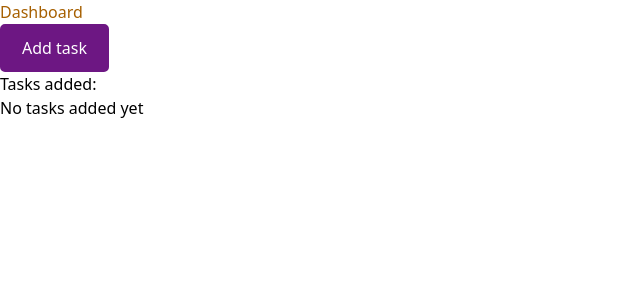
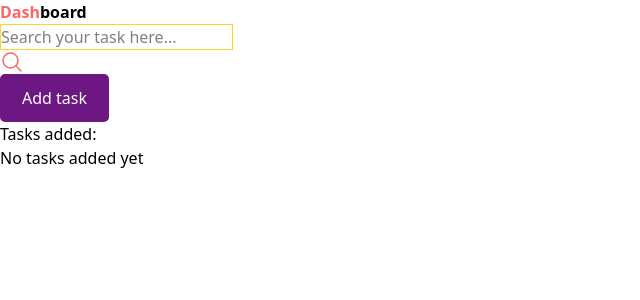
Before and after one commit to karinatuyuc/my-todo-list-React, a React (Vite) app: page / in a window 1280 px wide. Shown: the top 300 px of the page, without its empty margins (0-640 px from the left). Built offline with nearby package versions, Linux system fonts and the light colour scheme.

Commit message:
Add header div with a title, input and a Magnifying icon. Left side

```diff
--- a/src/Dashboard.jsx
+++ b/src/Dashboard.jsx
@@ -1,10 +1,25 @@
-
+import { MagnifyingGlassIcon, BellIcon, CalendarDaysIcon } from "@heroicons/react/24/outline"
 
 export default function Dashboard() {
+
     return (
         <>
             <header>
-                <h1 className="text-yellow-700">Dashboard</h1>
+                <h1>
+                    <span className="text-red-400 font-bold">Dash</span>
+                    <span className="text-black-950 font-bold">board</span>
+                </h1>
+                <div className="underline decoration-wavy decoration-red-400">
+                    <input
+                     className="border-amber-300 border"
+                        type="text"
+                        placeholder="Search your task here..."
+                    />
+                    < MagnifyingGlassIcon
+                    className="w-6 h-6 text-red-400"
+                    />
+                </div>
+
             </header>
         </>
     )
```
